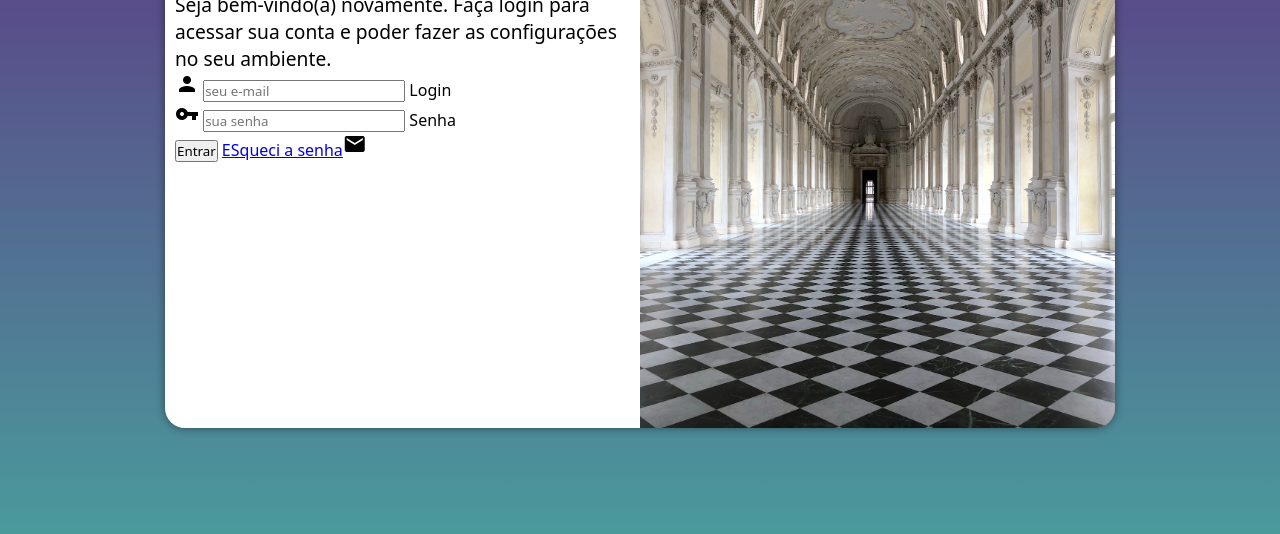
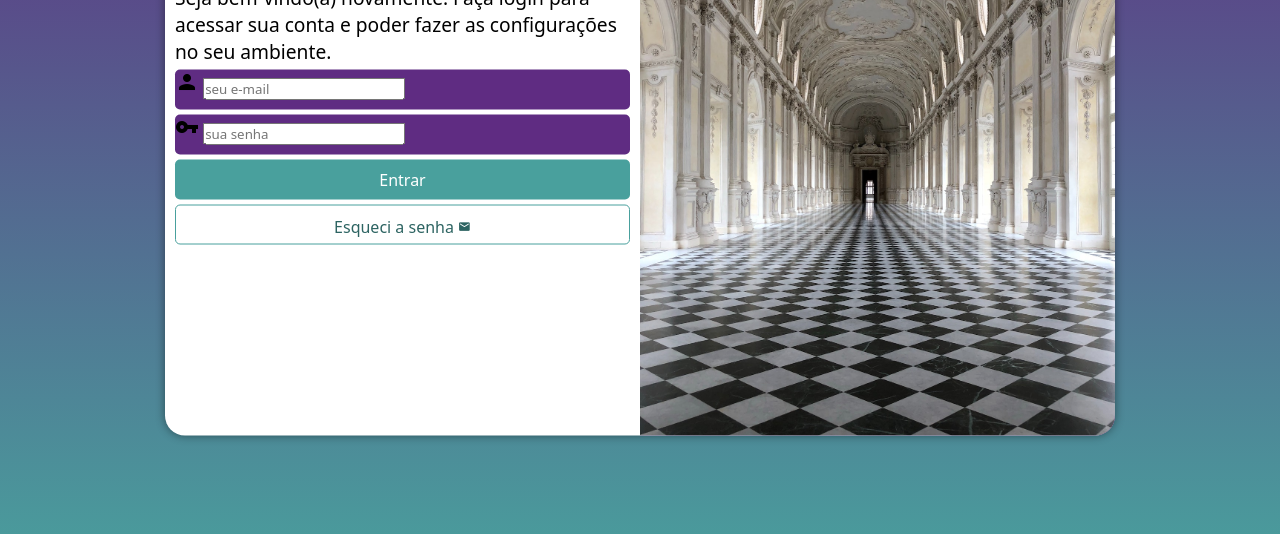
Before and after one commit to mauricioribas/projeto-login, a plain HTML site: page index.html in a window 1280 px wide. Shown: the part 222-756 px from the top of the page. Drawn offline with Linux system fonts and the light colour scheme.

Commit message:
Atualizando css do formulario

```diff
--- a/estilos/style.css
+++ b/estilos/style.css
@@ -33,8 +33,8 @@ section#login {
     overflow: hidden;
 
     background-color: white;
-    width: 250px;
-    height: 500px;
+    width: 280px;
+    height: 515px;
     border-radius: 20px;
     box-shadow: 0px 0px 10px rgba(0, 0, 0, 0.450);
 
@@ -64,3 +64,57 @@ div#formulario > h1 {
 div#formulario > p {
     font-size: 0.8em;
 }
+
+form > div.campo {
+    background-color: #5f2c82;
+    display: block;
+    width: 100%;
+    height: 40px;
+    border-radius: 5px;
+    margin: 5px 0px;
+}
+
+div.campo > label {
+    display: none;
+}
+
+form > input[type=submit] {
+    display: block;
+    text-align: center;
+    font-size: 1em;
+    width: 100%;
+    height: 40px;
+    background-color: #49a09d;
+    color: white;
+    border: none;
+    border-radius: 5px;
+    cursor: pointer;
+}
+
+form > input[type=submit]:hover {
+    background-color: #2d6462;
+}
+
+form > a.botao {
+    display: block;
+    text-align: center;
+    font-size: 1em;
+    width: 100%;
+    height: 40px;
+    padding-top: 10px;
+    margin-top: 5px;
+    background-color: white;
+    color: #2d6462;
+    border: 1px solid #49a09d;
+    border-radius: 5px;
+    text-decoration: none;
+    cursor: pointer;
+}
+
+form > a.botao:hover {
+    background-color: #6cd3cf;
+}
+
+form > a.botao > i {
+    font-size: 0.8em;
+}
--- a/index.html
+++ b/index.html
@@ -29,7 +29,7 @@
                         <label for="isenha" autocomplete="current-password">Senha</label>
                     </div>
                     <input type="submit" value="Entrar">
-                    <a href="#">ESqueci a senha</a><i class="material-icons">mail</i>
+                    <a href="#" class="botao">Esqueci a senha <i class="material-icons">mail</i></a>
 
                 </form>
             </div>
```
